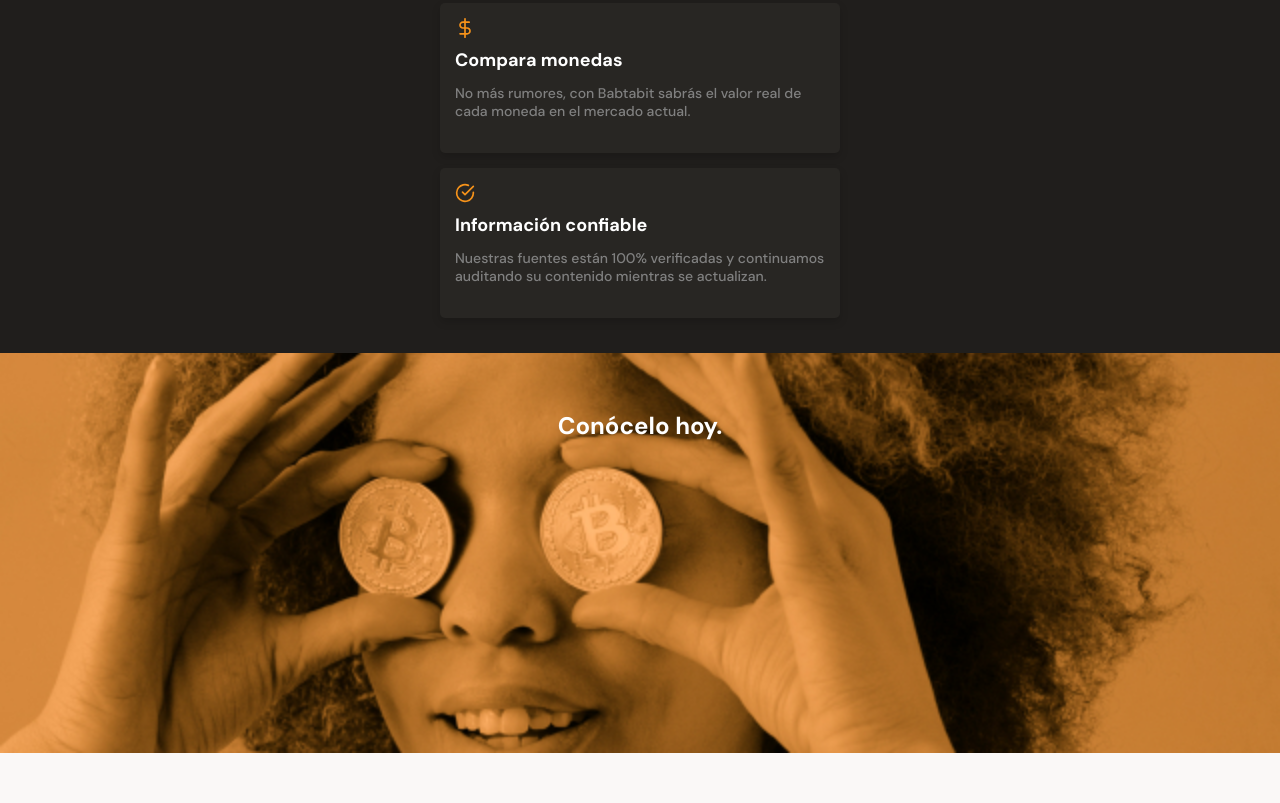
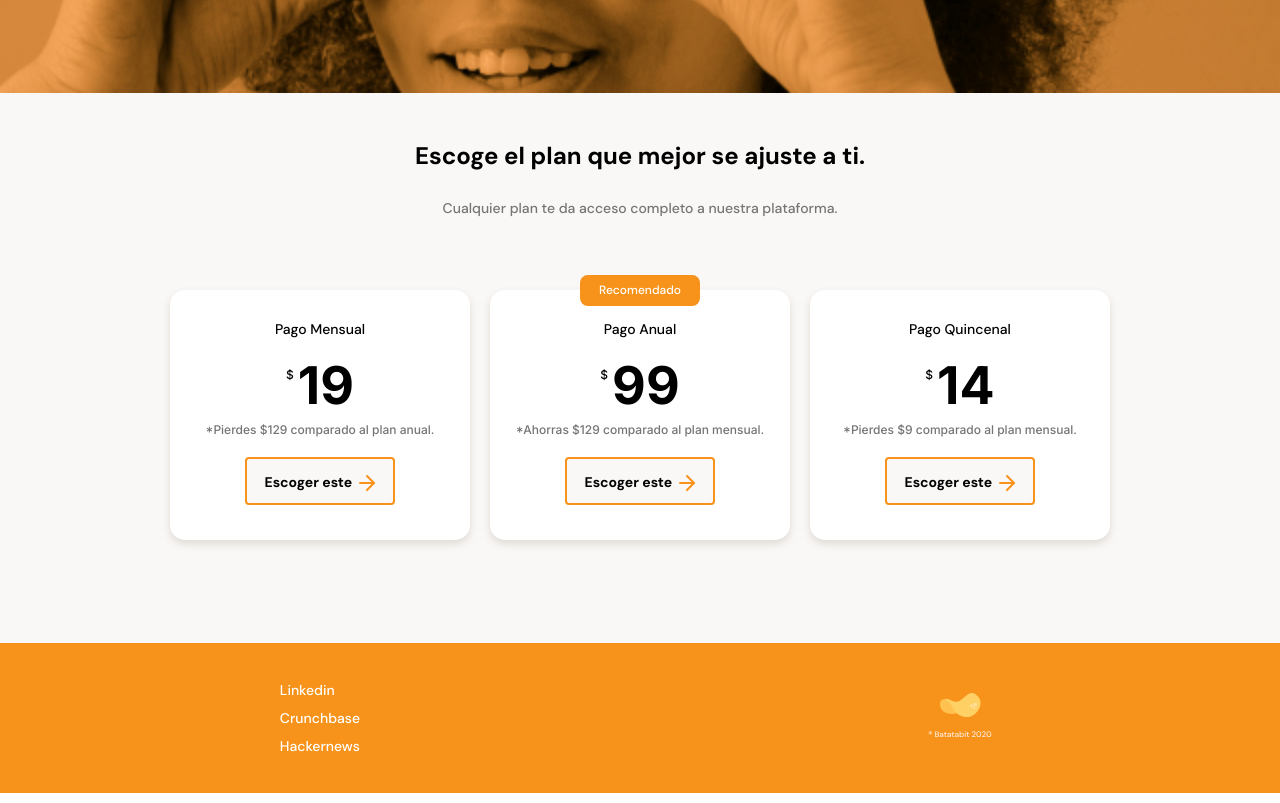
Before and after one commit to Fgvs11/mobile-first-FV, a plain HTML site: page index.html in a window 1280 px wide. Shown: the part 1997-2800 px from the top of the page. Drawn offline with Linux system fonts and the light colour scheme.

Commit message:
Finalizacion del curso

```diff
--- a/index.html
+++ b/index.html
@@ -9,10 +9,11 @@
     <link rel="preconnect" href="https://fonts.gstatic.com" crossorigin>
     <link href="https://fonts.googleapis.com/css2?family=DM+Sans:ital,wght@0,500;0,700;1,400&family=Inter:wght@300;500;700&display=swap" rel="stylesheet">
     <link rel="stylesheet" href="./styles/styles.css">
+    <link rel="stylesheet" href="./styles/tablet.css" media="(min-width: 930px)">
 </head>
 <body>
     <header>
-        <img src="./assets/img/logo.svg" alt="logo">
+        <img loading="lazy" src="./assets/img/logo.svg" alt="logo">
         <div class="header__tittle-container">
             <h1>La próxima revolución en el intercambio de criptomonedas.</h1>
             <p>Batatabit ayuda a navegar entre los diferentes precios y tendencias.</p>
@@ -122,19 +123,19 @@
             </div>
             <section class="plans__container--slider">
                 <article class="plans__card-container">
+                    <div class="card__body-container">
+                        <h3 class="body__tittle">Pago Mensual</h3>
+                        <p class="body__price"><span>$</span>19</p>
+                        <p class="body__saving">*Pierdes $129 comparado al plan anual.</p>
+                        <button class="body__ca">Escoger este <span></span></button>
+                    </div>
+                </article>
+                <article class="plans__card-container">
                     <p class="recommended">Recomendado</p>
                     <div class="card__body-container">
                         <h3 class="body__tittle">Pago Anual</h3>
                         <p class="body__price"><span>$</span>99</p>
                         <p class="body__saving">*Ahorras $129 comparado al plan mensual.</p>
-                        <button class="body__ca">Escoger este <span></span></button>
-                    </div>
-                </article>
-                <article class="plans__card-container">
-                    <div class="card__body-container">
-                        <h3 class="body__tittle">Pago Mensual</h3>
-                        <p class="body__price"><span>$</span>19</p>
-                        <p class="body__saving">*Pierdes $129 comparado al plan anual.</p>
                         <button class="body__ca">Escoger este <span></span></button>
                     </div>
                 </article>
@@ -150,7 +151,16 @@
         </section>
     </main>
     <footer>
-
+        <section class="footer__left">
+            <ul>
+                <li><a href="#">Linkedin</a></li>
+                <li><a href="#">Crunchbase</a></li>
+                <li><a href="#">Hackernews</a></li>
+            </ul>
+        </section>
+        <section class="footer__right">
+            <img loading="lazy" src="./assets/img/logo-footer.svg" alt="Logo Batatabit 2021">
+        </section>
     </footer>
 </body>
 </html>
--- a/styles/styles.css
+++ b/styles/styles.css
@@ -29,6 +29,7 @@ html{
     font-size: 62.5%;
     font-family: 'DM Sans', sans-serif;
 }
+
 /*Estilos del header*/
 
 header{
@@ -392,7 +393,7 @@ main{
     min-width: 288px;
     height: auto;
     margin: 0 auto;
-    margin-bottom: 50px;
+    margin-bottom: 10px;
 }
 
 .main__plans-container .plans__tittle h2{
@@ -414,14 +415,16 @@ main{
 .plans__card-container{
     position: relative;
     width: 70%;
-    min-width: 230px;
+    min-width: 190px;
     max-width: 300px;
     height: 250px;
-    margin: 50px auto 0;
+    margin: 0 10px 0;
     padding: 0 15px;
     background-color: var(--just-white);
     border-radius: 15px;
     box-shadow: 0 4px 8px rgba(89,73,30, 0.16);
+    scroll-snap-align: center;
+    align-self: center;
 }
 
 .plans__card-container .recommended{
@@ -488,3 +491,47 @@ main{
     background-image: url('../assets/icons/orange-right-arrow.svg');
     vertical-align: text-bottom;
 }
+
+.plans__container--slider{
+    display: flex;
+    height: 316px;
+    overflow-x: scroll;
+    overscroll-behavior-x: contain;
+    scroll-snap-type: x proximity;
+}
+
+/*Footer*/
+footer{
+    display: flex;
+    width: 100%;
+    min-width: 320px;
+    height: 150px;
+    background-color: var(--bitcoin-orange);
+}
+
+footer section{
+    display: flex;
+    justify-content: center;
+    align-items: center;
+    width: 50%;
+}
+
+.footer__left ul{
+    font-size: 1.4rem;
+    font-weight: 500;
+    line-height: 1.8rem;
+    list-style: none;
+}
+
+.footer__left li{
+    margin: 10px 0;
+}
+
+.footer__left a{
+    text-decoration: none;
+    color: var(--just-white);
+}
+
+.footer__left a:hover{
+    text-decoration: underline;
+}
--- /dev/null
+++ b/styles/tablet.css
@@ -0,0 +1,27 @@
+.exchange__tables-container{
+    display: flex;
+    width: 930px;
+    margin: 0 auto;
+}
+
+.main__currency-table{
+    width: 465px;
+    margin: 0;
+}
+
+.product-cards__container{
+    display: flex;
+    flex-wrap: wrap;
+    width: 930px;
+    margin: 0 auto;
+}
+
+.plans__container--slider{
+    justify-content: center;
+    overflow-x: hidden;
+}
+
+.main__bitcoin-img{
+    background: url(../assets/img/bitcoinbaby2x.jpg) no-repeat center/cover;
+    background-attachment: fixed;
+}
```
